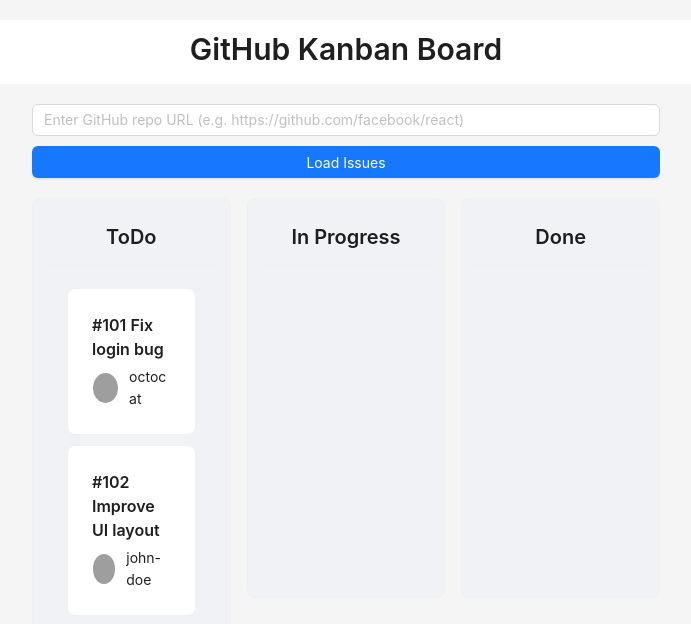
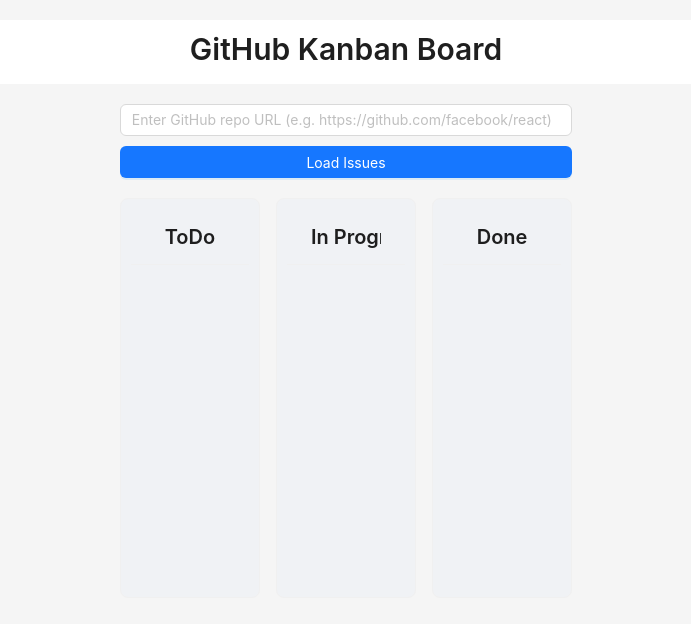
Before and after one commit to chelsea7smile/github-kanban-board-tt, a React (Vite) app: page / in a window 1280 px wide. Shown: the top 624 px of the page, without its empty margins (294-985 px from the left). Built offline with nearby package versions, Linux system fonts and the light colour scheme; grey boxes are pictures that could not be loaded.

Commit message:
Add drag&drop with smooth animations

```diff
--- a/package.json
+++ b/package.json
@@ -10,6 +10,9 @@
     "preview": "vite preview"
   },
   "dependencies": {
+    "@dnd-kit/accessibility": "^3.1.1",
+    "@dnd-kit/core": "^6.3.1",
+    "@dnd-kit/sortable": "^10.0.0",
     "antd": "^5.24.0",
     "react": "^19.0.0",
     "react-dom": "^19.0.0",
--- a/src/components/Column.tsx
+++ b/src/components/Column.tsx
@@ -1,4 +1,5 @@
 import { Card, Typography } from 'antd';
+import { useDroppable } from '@dnd-kit/core';
 import IssueCard from './IssueCard';
 
 const { Title } = Typography;
@@ -17,11 +18,15 @@
 interface ColumnProps {
   title: string;
   issues: Issue[];
+  columnId: string;
 }
 
-const Column: React.FC<ColumnProps> = ({ title, issues }) => {
+const Column: React.FC<ColumnProps> = ({ title, issues, columnId }) => {
+  const { setNodeRef } = useDroppable({ id: columnId, data: { column: columnId } });
+
   return (
     <Card
+      ref={setNodeRef}
       title={
         <div style={{ textAlign: 'center' }}>
           <Title level={4} style={{ margin: 0 }}>{title}</Title>
@@ -37,10 +42,12 @@
       {issues.map((issue) => (
         <IssueCard
           key={issue.id}
+          id={issue.id}
           title={issue.title}
           number={issue.number}
           user={issue.user}
           url={issue.url}
+          columnId={columnId}
         />
       ))}
     </Card>
--- a/src/components/IssueCard.tsx
+++ b/src/components/IssueCard.tsx
@@ -1,8 +1,11 @@
 import { Card, Typography, Avatar } from 'antd';
+import { useSortable } from '@dnd-kit/sortable';
+import { CSS } from '@dnd-kit/utilities';
 
 const { Title, Text } = Typography;
 
 interface IssueCardProps {
+  id: number;
   title: string;
   number: number;
   user: {
@@ -10,13 +13,30 @@
     avatar_url: string;
   };
   url: string;
+  columnId: string;
 }
 
-const IssueCard: React.FC<IssueCardProps> = ({ title, number, user, url }) => {
+const IssueCard: React.FC<IssueCardProps> = ({ id, title, number, user, url, columnId }) => {
+  const { attributes, listeners, setNodeRef, transform, transition, isDragging } = useSortable({
+    id: id.toString(),
+    data: { column: columnId },
+  });
+
+  const style = {
+    transform: CSS.Transform.toString(transform),
+    transition: transition || 'transform 0.2s ease-in-out',
+    marginBottom: '10px',
+    cursor: 'grab',
+    opacity: isDragging ? 0.5 : 1,
+  };
+
   return (
     <Card
       hoverable
-      style={{ marginBottom: '10px' }}
+      ref={setNodeRef}
+      {...attributes}
+      {...listeners}
+      style={style}
       onClick={() => window.open(url, '_blank')}
     >
       <Title level={5} style={{ marginBottom: '5px' }}>
--- a/src/pages/KanbanBoard.tsx
+++ b/src/pages/KanbanBoard.tsx
@@ -1,6 +1,9 @@
 import { useState } from 'react';
 import { Input, Button, Layout, Typography, Row, Col, message } from 'antd';
+import { DndContext, closestCorners, DragOverlay } from '@dnd-kit/core';
+import { createPortal } from 'react-dom';
 import Column from '../components/Column';
+import IssueCard from '../components/IssueCard';
 import { fetchIssues } from '../api/github';
 
 const { Header, Content } = Layout;
@@ -20,30 +23,14 @@
 }
 
 const KanbanBoard = () => {
-  const [repoUrl, setRepoUrl] = useState('');
-  const [issues, setIssues] = useState<{ todo: Issue[]; inProgress: Issue[]; done: Issue[] }>({
+  const [repoUrl, setRepoUrl] = useState<string>('');
+  const [issues, setIssues] = useState<Record<string, Issue[]>>({
     todo: [],
     inProgress: [],
     done: [],
   });
-  const [loading, setLoading] = useState(false);
-
-  const issuesMock = [
-    {
-      id: 1,
-      title: 'Fix login bug',
-      number: 101,
-      user: { login: 'octocat', avatar_url: 'https://github.com/octocat.png' },
-      url: 'https://github.com/facebook/react/issues/101',
-    },
-    {
-      id: 2,
-      title: 'Improve UI layout',
-      number: 102,
-      user: { login: 'john-doe', avatar_url: 'https://github.com/john-doe.png' },
-      url: 'https://github.com/facebook/react/issues/102',
-    },
-  ];
+  const [loading, setLoading] = useState<boolean>(false);
+  const [activeIssue, setActiveIssue] = useState<Issue | null>(null);
 
   const handleLoadIssues = async () => {
     if (!repoUrl.trim()) {
@@ -68,6 +55,37 @@
     setLoading(false);
   };
 
+  const handleDragStart = (event: any) => {
+    const { active } = event;
+    const columnId = active.data.current?.column;
+    if (!columnId) return;
+
+    const issue = issues[columnId].find((issue) => issue.id.toString() === active.id);
+    setActiveIssue(issue || null);
+  };
+
+  const handleDragEnd = (event: any) => {
+    setActiveIssue(null);
+    const { active, over } = event;
+    if (!over) return;
+
+    const sourceColumnId = active.data.current?.column;
+    const destinationColumnId = over.data.current?.column;
+
+    if (!sourceColumnId || !destinationColumnId || sourceColumnId === destinationColumnId) return;
+
+    setIssues((prevIssues) => {
+      const updatedIssues = { ...prevIssues };
+      const movedIssueIndex = updatedIssues[sourceColumnId].findIndex((issue) => issue.id.toString() === active.id);
+      if (movedIssueIndex === -1) return prevIssues;
+
+      const [movedIssue] = updatedIssues[sourceColumnId].splice(movedIssueIndex, 1);
+      updatedIssues[destinationColumnId].push(movedIssue);
+
+      return updatedIssues;
+    });
+  };
+
   return (
     <Layout style={{ minHeight: '100vh', padding: '20px' }}>
       <Header style={{ background: '#fff', padding: '10px', textAlign: 'center' }}>
@@ -85,17 +103,39 @@
           {loading ? 'Loading...' : 'Load Issues'}
         </Button>
 
+        <DndContext
+          collisionDetection={closestCorners}
+          onDragStart={handleDragStart}
+          onDragEnd={handleDragEnd}
+        >
           <Row gutter={16} style={{ marginTop: '20px', display: 'flex', justifyContent: 'space-between' }}>
             <Col span={8}>
-            <Column title="ToDo" issues={issues.todo.length ? issues.todo : issuesMock} />
+              <Column title="ToDo" issues={issues.todo} columnId="todo" />
             </Col>
             <Col span={8}>
-            <Column title="In Progress" issues={issues.inProgress} />
+              <Column title="In Progress" issues={issues.inProgress} columnId="inProgress" />
             </Col>
             <Col span={8}>
-            <Column title="Done" issues={issues.done} />
+              <Column title="Done" issues={issues.done} columnId="done" />
             </Col>
           </Row>
+
+          {createPortal(
+            <DragOverlay>
+              {activeIssue ? (
+                <IssueCard
+                  id={activeIssue.id}
+                  title={activeIssue.title}
+                  number={activeIssue.number}
+                  user={activeIssue.user}
+                  url={activeIssue.url}
+                  columnId=""
+                />
+              ) : null}
+            </DragOverlay>,
+            document.body
+          )}
+        </DndContext>
       </Content>
     </Layout>
   );
```
Also changed, not shown: 1 other file (tests, documents, lock files or other folders). Lines whose indentation alone changed are shown as unchanged.
